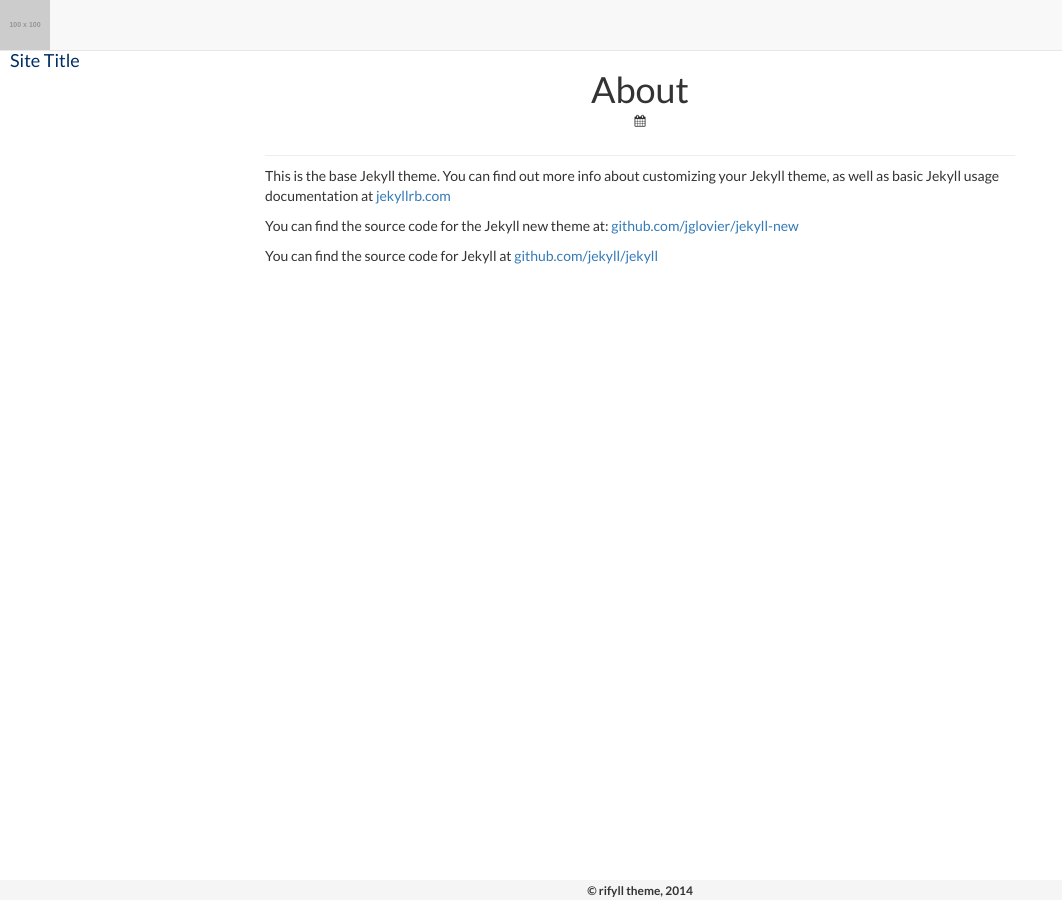
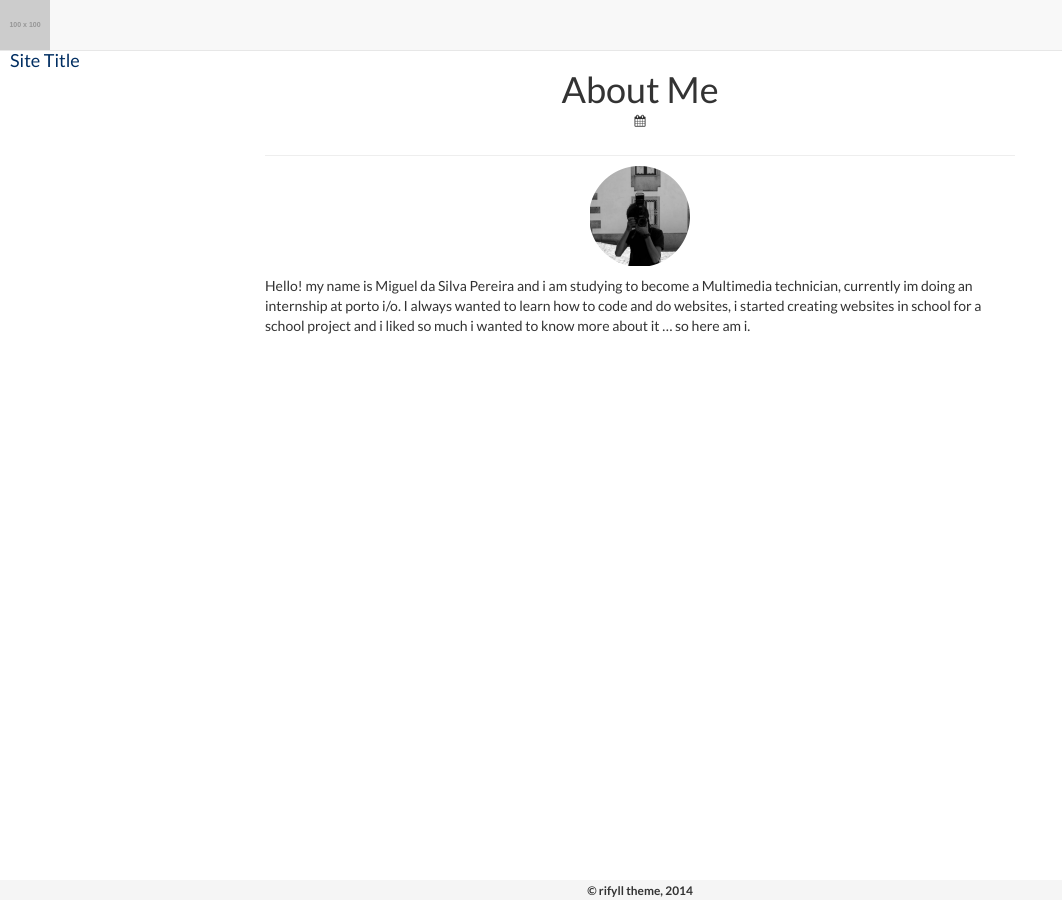
Before and after one commit to mspereira/mspereira.github.io, a Jekyll site: the page built from about.md, in a window 1280 px wide. Shown: the whole page, without its empty margins (0-1062 px from the left). Built offline with Jekyll 4.4.1, drawn with Linux system fonts in a browser that asks for light colours; nearby versions of some CDN libraries.

Commit message:
Update About Me

```diff
--- a/about.md
+++ b/about.md
@@ -1,11 +1,9 @@
 ---
 layout: page
-title: About
+title: About Me
 permalink: /about/
 ---
 
-This is the base Jekyll theme. You can find out more info about customizing your Jekyll theme, as well as basic Jekyll usage documentation at [jekyllrb.com](http://jekyllrb.com/)
+<p align="center"><img height="100px" width="100px" src="../assets/img/me_thumbnail.png"></p>
 
-You can find the source code for the Jekyll new theme at: [github.com/jglovier/jekyll-new](https://github.com/jglovier/jekyll-new)
-
-You can find the source code for Jekyll at [github.com/jekyll/jekyll](https://github.com/jekyll/jekyll)
+Hello! my name is Miguel da Silva Pereira and i am studying to become a Multimedia technician, currently im doing an internship at porto i/o. I always wanted to learn how to code and do websites, i started creating websites in school for a school project and i liked so much i wanted to know more about it ... so here am i.
```
Also changed, not shown: assets/img/me_thumbnail.png (added).
